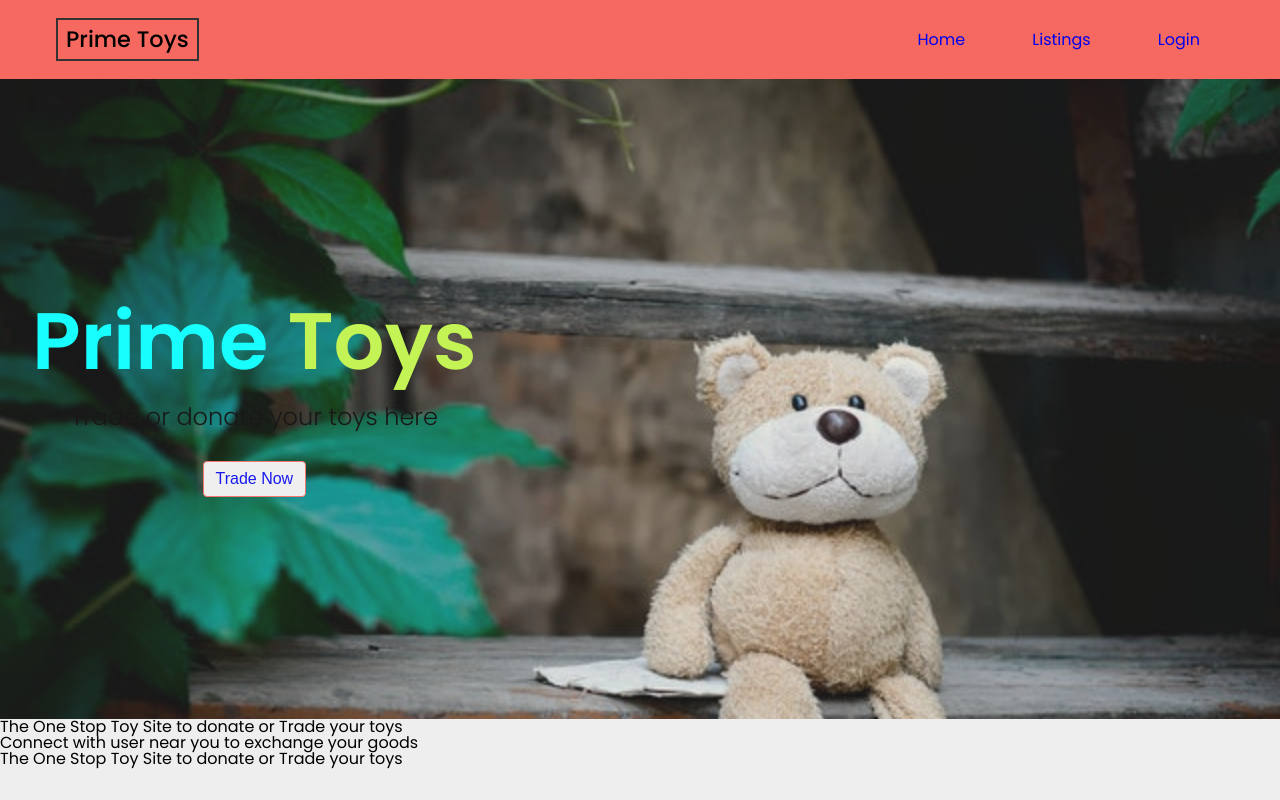
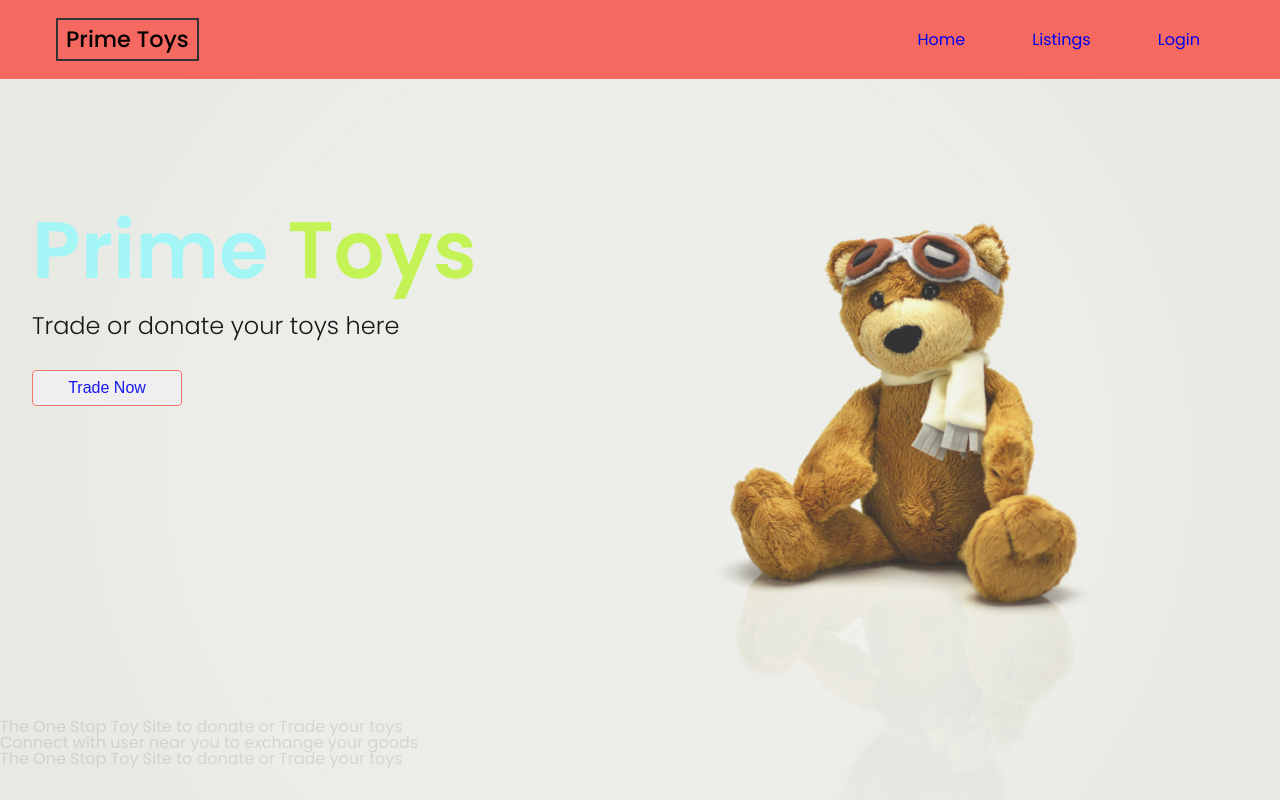
Before and after one commit to cn-kp/Prime-Toys, a React (Create React App) app in the folder client/: page / in a window 1280 px wide. Built offline with nearby package versions, Linux system fonts and the light colour scheme; no server answers.

Commit message:
updated and modified hero image

```diff
--- a/client/src/App.js
+++ b/client/src/App.js
@@ -29,7 +29,7 @@ import Footer from "./components/Footer";
 
 // Construct our main GraphQL API endpoint
 const httpLink = createHttpLink({
-  uri: "/graphql",
+  uri: "http://localhost:3001/graphql",
 });
 
 // Construct request middleware that will attach the JWT token to every request as an `authorization` header
--- a/client/src/pages/home.js
+++ b/client/src/pages/home.js
@@ -15,6 +15,7 @@ export default function Home() {
   return (
     <>
       <section className="home">
+        <div className="hero-image">
           <div className="container-title">
             <h1 className="title">
               Prime <span>Toys</span>
@@ -24,6 +25,7 @@ export default function Home() {
               <button>
                 <NavLink to="/listings">Trade Now</NavLink>
               </button>
+            </div>
           </div>
         </div>
       </section>
--- a/client/src/pages/home.scss
+++ b/client/src/pages/home.scss
@@ -1,28 +1,32 @@
 @import "../variables.scss";
 
 .home {
-  display: flex;
-  justify-content: center;
-  align-items: center;
   min-height: 80vh;
 
-  background-image: url("../../public/images/teddy-bear.jpg");
-  background-repeat: no-repeat;
-  width: auto;
-  background-size: cover;
-  opacity: 0.9;
+  .hero-image {
+    background-image: url("../../public/images/barrett-ward-1qQx3LHaYGg-unsplash.jpg");
+    background-repeat: no-repeat;
+    height: 120%;
+    background-size: cover;
+    background-position: center;
+    opacity: 0.9;
+    position: relative;
+  }
 }
 
 .container-title {
   padding: 1em;
   margin-right: auto;
   margin-left: 1rem;
+  position: absolute;
+  top: 15%;
+
   .title {
     font-size: 5em;
     padding-bottom: 0.3em;
     font-weight: 600;
     // margin-left: -0.2em;
-    color: aqua;
+    color: $teal;
     position: relative;
 
     span {
@@ -32,8 +36,12 @@
       left: 50%;
     }
   }
+  .subtitle {
+    font-size: 1.5em;
+    font-weight: 300;
+  }
   .btn-container {
-    display:flex;
+    display: flex;
     flex-direction: column;
     button {
       margin-right: 2rem;
@@ -45,18 +53,12 @@
       font-size: 1rem;
       cursor: pointer;
       margin-top: 2rem;
-      margin-right: auto;
-      margin-left: auto;
+      max-width: 150px;
       &:hover {
         background: $red;
         color: #fff;
       }
     }
-  }
-  .subtitle {
-    font-size: 1.5em;
-    font-weight: 300;
-    text-align: center;
   }
 }
 
@@ -70,6 +72,6 @@
   }
 }
 
-.about-prime-toys{
-  height:20rem;
+.about-prime-toys {
+  height: 20rem;
 }
--- a/client/src/variables.scss
+++ b/client/src/variables.scss
@@ -1,4 +1,4 @@
-@import url('https://fonts.googleapis.com/css2?family=Poppins:wght@300;400;500;600;700&display=swap');
+@import url("https://fonts.googleapis.com/css2?family=Poppins:wght@300;400;500;600;700&display=swap");
 
 $custom-fonts: Poppins, Arial, Helvetica, sans-serif;
 
@@ -8,6 +8,7 @@ $dark: #333;
 //login
 $purple: #8e7dbe;
 $blue: #416893;
+$newblue: #00a1e4;
 
 //Coolers
 $teal: #9cf6f6;
@@ -15,6 +16,8 @@ $gold: #f3c98b;
 $biege: #daa588;
 $copper: #c46d5e;
 $red: #f56960;
+$lime: #89fc00;
+$green: #04e762;
 
 $box-shadow: 1px 2px 5px 0 #00000059;
 $border-radius: 0.25em;
```
Also changed, not shown: client/public/images/barrett-ward-1qQx3LHaYGg-unsplash.jpg (added), 1 other file (tests, documents, lock files or other folders). Lines whose indentation alone changed are shown as unchanged.
